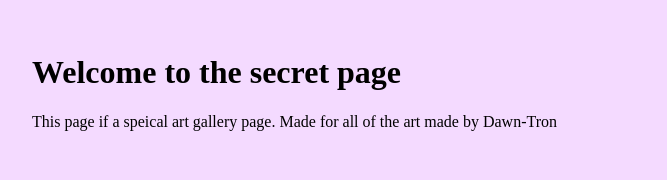
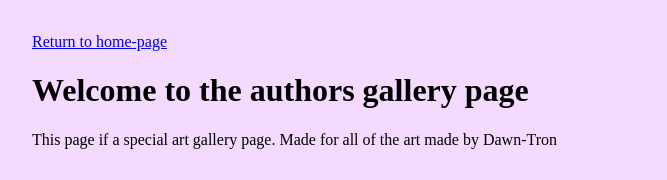
Before and after one commit to dawn-tron/website, a website: page docs/secret.html in a window 1280 px wide. Shown: the top 180 px of the page, without its empty margins (1-668 px from the left). Drawn offline with Linux system fonts and the light colour scheme.

Commit message:
A few changes.

```diff
--- a/docs/secret.html
+++ b/docs/secret.html
@@ -6,8 +6,9 @@
 	<link rel="stylesheet" href="style.css" </head>
 
 <body>
-	<h1>Welcome to the secret page</h1>
-	<p>This page if a speical art gallery page. Made for all of the art made by Dawn-Tron</p>
+	<a href="index.html">Return to home-page</a>
+	<h1>Welcome to the authors gallery page</h1>
+	<p>This page if a special art gallery page. Made for all of the art made by Dawn-Tron</p>
 	<br>
 	<br>
 	<img src="images/gallery-images/fancy.png" alt="fancy reveal" width="300" border="0" />
```
Also changed, not shown: docs/about.html (+1 -0 lines).
